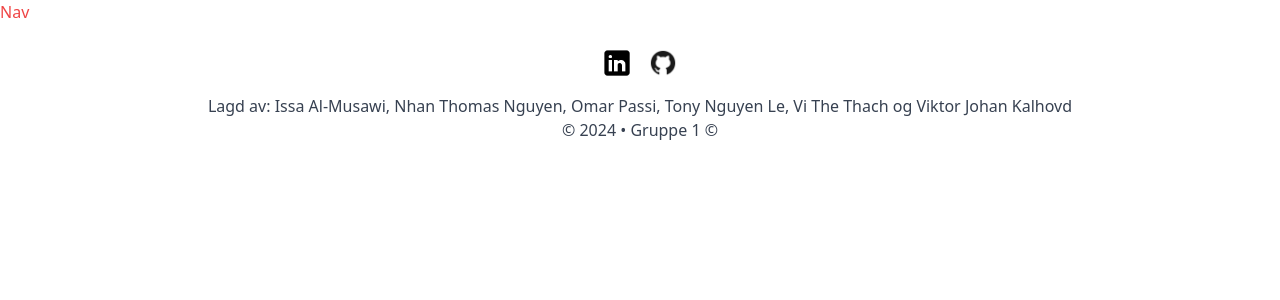
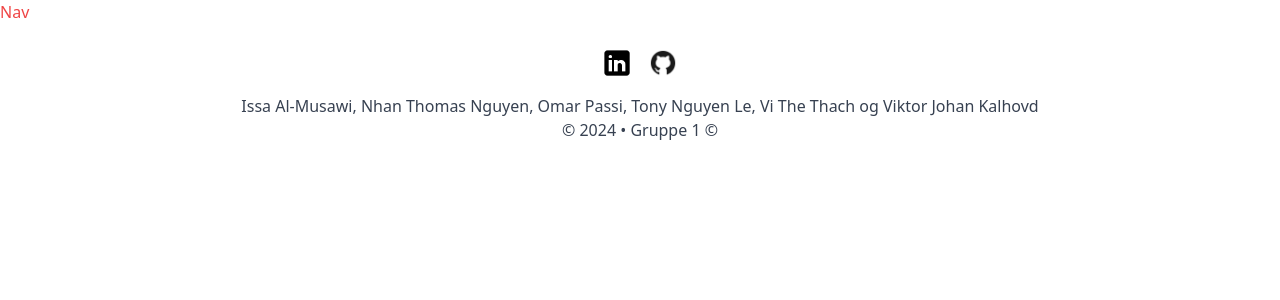
Before and after one commit to thevithach/Gruppe-1-IS-310, a React (Vite) app: page / in a window 1280 px wide. Shown: the top 300 px of the page. Built offline with nearby package versions, Linux system fonts and the light colour scheme.

Commit message:
Refactor Footer component to remove unnecessary author names

```diff
--- a/src/components/Footer.tsx
+++ b/src/components/Footer.tsx
@@ -35,7 +35,7 @@ const Footer: React.FC = () => {
           </li>
         </ul>
         <p>
-          Lagd av: Issa Al-Musawi, Nhan Thomas Nguyen, Omar Passi, Tony Nguyen
+          Issa Al-Musawi, Nhan Thomas Nguyen, Omar Passi, Tony Nguyen
           Le, Vi The Thach og Viktor Johan Kalhovd
         </p>
         <p>© 2024 • Gruppe 1 ©</p>
```
